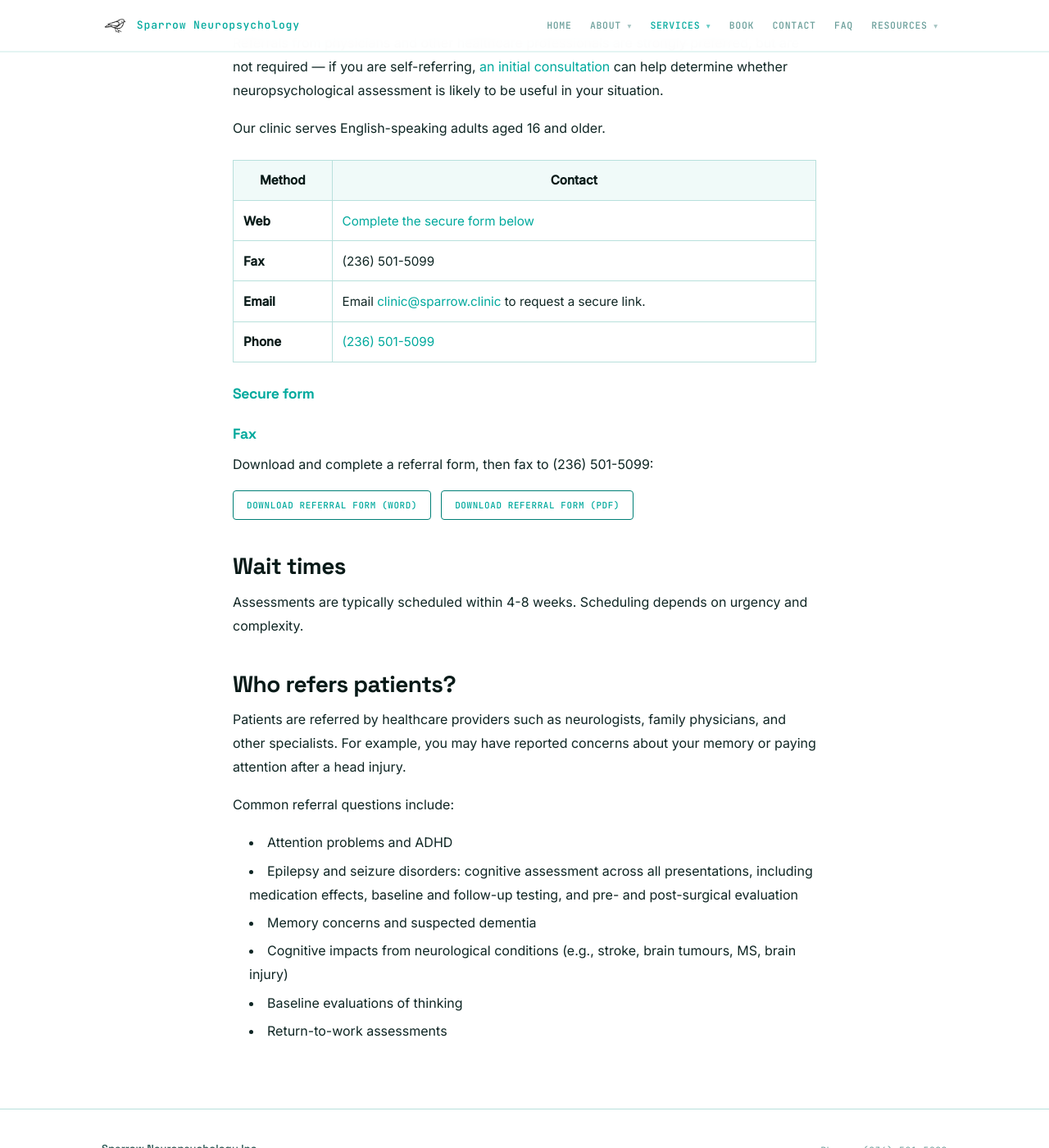
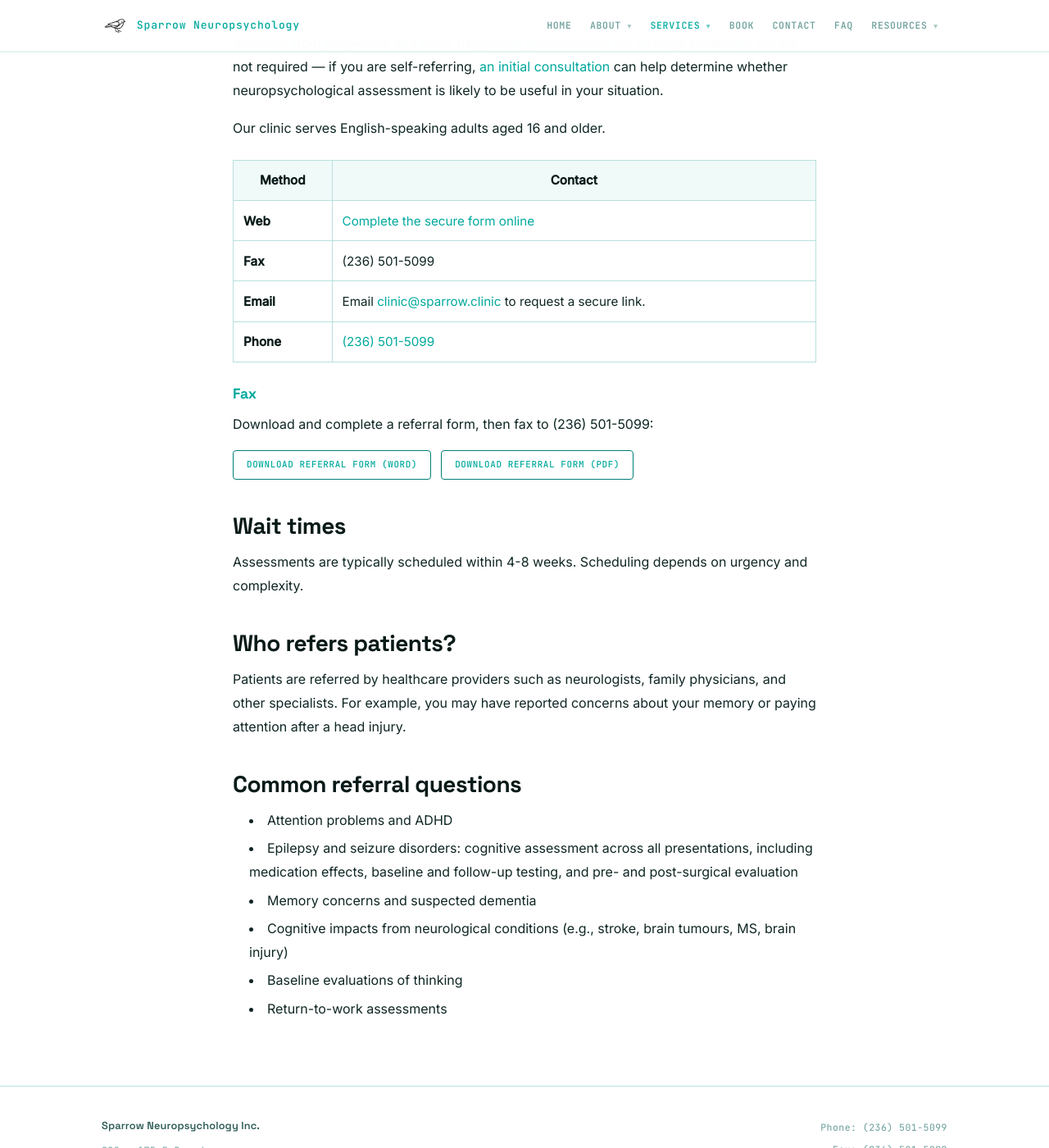
Before and after one commit to cfxb/sparrow-clinic, a Jekyll site: the page built from referral.md, in a window 1280 px wide and 1400 px high, scrolled down 550 px. Shown: the whole window at 82% size. Built offline with Jekyll 4.4.1, drawn with Linux system fonts in a browser that asks for light colours; a script that is not in the unit is left out.

Commit message:
Move referral form to its own page in Services menu
Adds /services/referral-form/ with the HushForms embed, updates the
referral page Web row to link there, and adds the page to the nav.

Co-Authored-By: Claude Sonnet 4.6 <noreply@anthropic.com>

```diff
--- a/_data/navigation.yml
+++ b/_data/navigation.yml
@@ -17,6 +17,8 @@
       url: /services/
     - title: Referral
       url: /referral/
+    - title: Referral form
+      url: /services/referral-form/
     - title: Medical records
       url: /services/medical-records/
 - title: Book
--- a/referral.md
+++ b/referral.md
@@ -23,7 +23,7 @@ Our clinic serves English-speaking adults aged 16 and older.
     <tbody>
       <tr>
         <td><strong>Web</strong></td>
-        <td><a href="#referral-form">Complete the secure form below</a></td>
+        <td><a href="/services/referral-form/">Complete the secure form online</a></td>
       </tr>
       <tr>
         <td><strong>Fax</strong></td>
@@ -40,11 +40,6 @@ Our clinic serves English-speaking adults aged 16 and older.
     </tbody>
   </table>
 </div>
-
-### Secure form
-
-<div id="referral-form" data-secure-form="sparrow-secure-contact-form"></div>
-<script src="https://hushforms.com/f/public/javascript/embed-hush-form.js"></script>
 
 ### Fax
 
@@ -63,7 +58,7 @@ Assessments are typically scheduled within 4-8 weeks. Scheduling depends on urge
 
 Patients are referred by healthcare providers such as neurologists, family physicians, and other specialists. For example, you may have reported concerns about your memory or paying attention after a head injury.
 
-Common referral questions include:
+## Common referral questions
 
 - Attention problems and ADHD
 - Epilepsy and seizure disorders: cognitive assessment across all presentations, including medication effects, baseline and follow-up testing, and pre- and post-surgical evaluation
```
Also changed, not shown: services/referral-form.md (added, +12 -0 lines).
